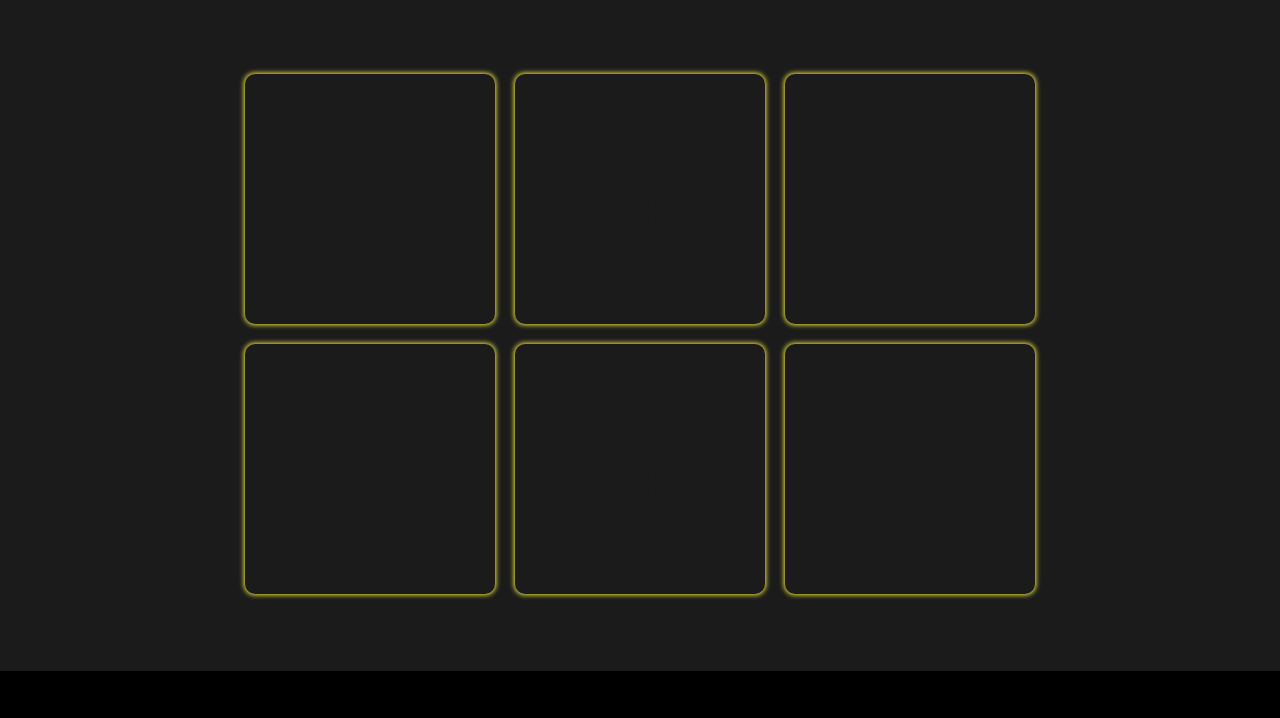
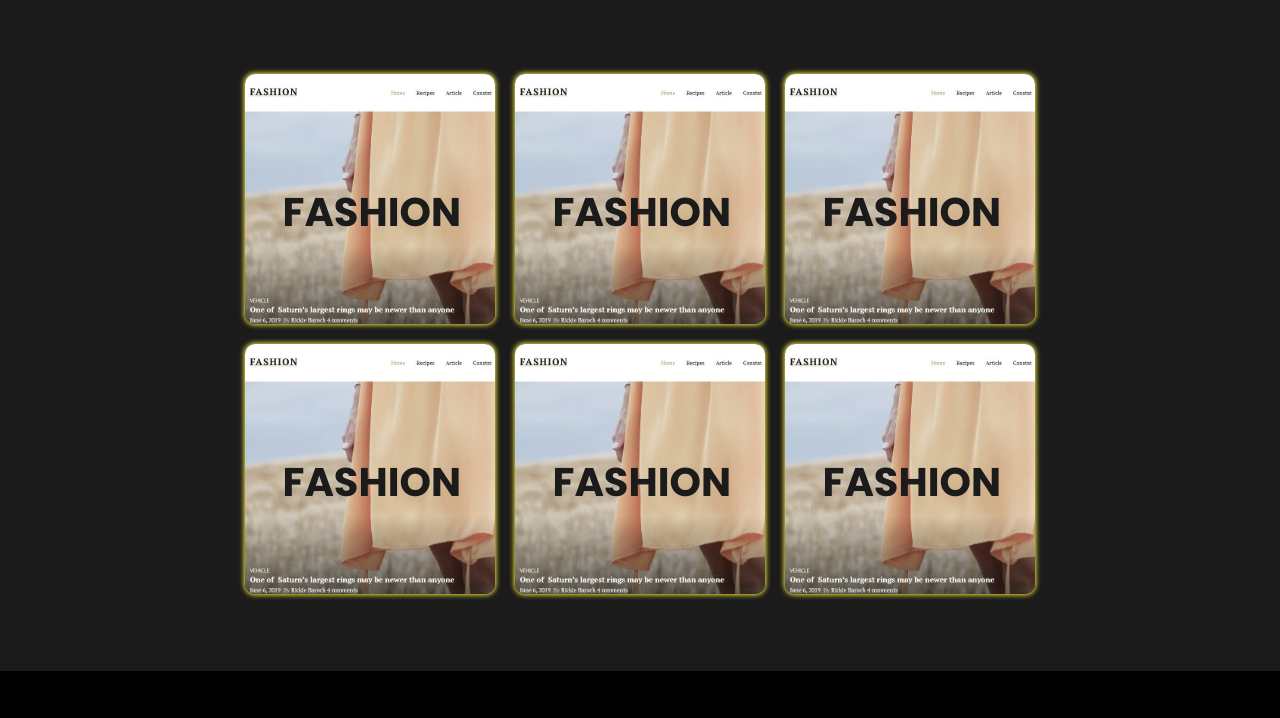
Before and after one commit to LexaSem1993/Portfolio, a plain HTML site: page index.html in a window 1280 px wide. Shown: the part 1299-2017 px from the top of the page. Drawn offline with Linux system fonts and the light colour scheme; the site is published under a folder, as on GitHub Pages, so addresses that start at the root find nothing.

Commit message:
Исправление ошибок 1

```diff
--- a/styles/components/_works.scss
+++ b/styles/components/_works.scss
@@ -25,7 +25,7 @@
     &__link{
         position: relative;
         display: block;
-        background-image: url(/img/work1.jpg);
+        background-image: url(../img/work1.jpg);
         width: 100%;
         height: 250px;
         background-size: cover;
```
Also changed, not shown: styles/style.css.
